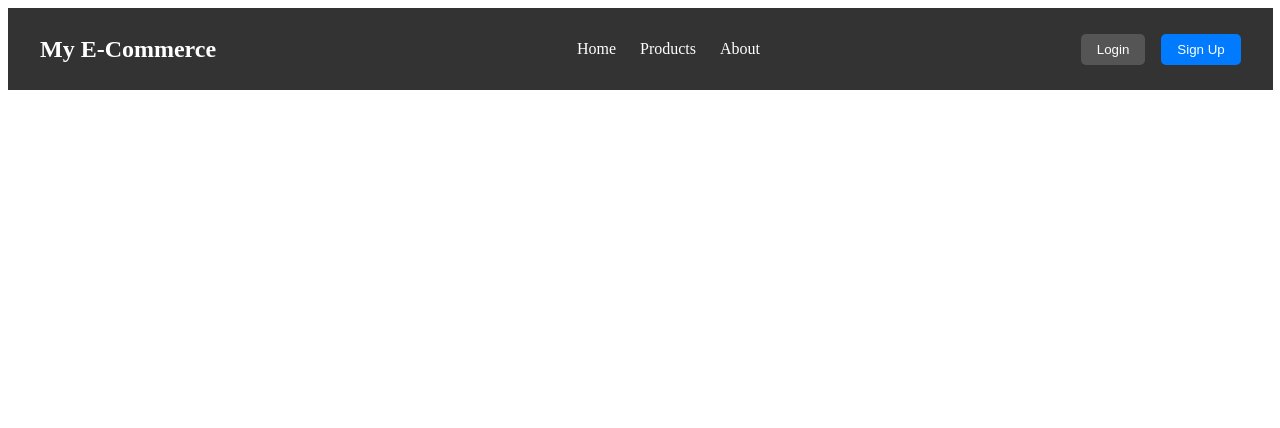
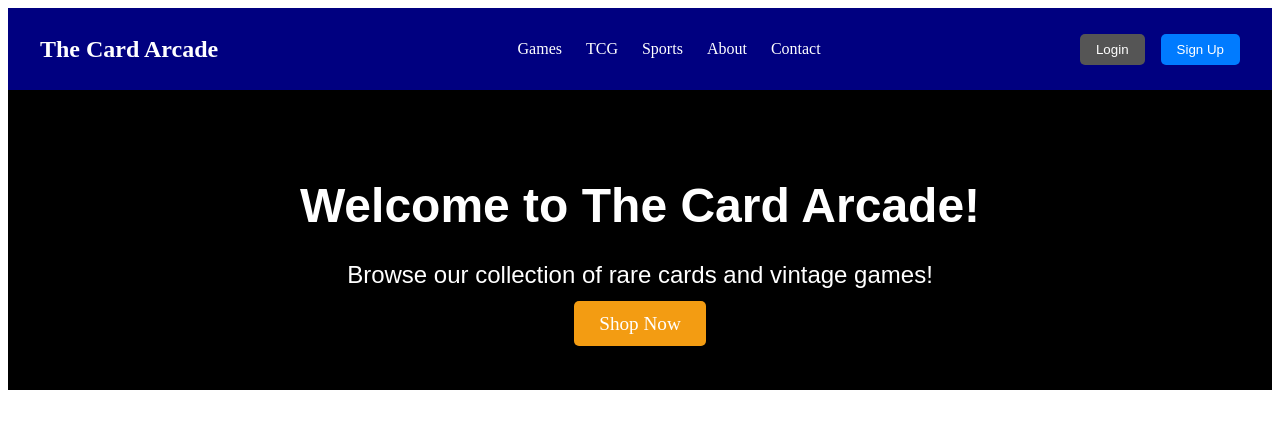
Before and after one commit to ChrisLefrancois/e-mern, a React (Vite) app in the folder client/: page / in a window 1280 px wide. Shown: the top 428 px of the page. Built offline with nearby package versions, Linux system fonts and the light colour scheme.

Commit message:
started a basic banner

```diff
--- /dev/null
+++ b/client/components/banner/Banner.css
@@ -0,0 +1,41 @@
+/* Banner styles */
+.banner {
+  background-color: black;  /* Add your banner image here */
+  height: 300px;
+  display: flex;
+  align-items: center;
+  justify-content: center;
+  color: white;
+  text-align: center;
+  position: relative;
+}
+
+.banner-content {
+  z-index: 2;
+}
+
+.headline {
+  font-size: 3rem;
+  margin-bottom: 10px;
+  font-family: 'Arial', sans-serif;
+}
+
+.subline {
+  font-size: 1.5rem;
+  margin-bottom: 20px;
+  font-family: 'Arial', sans-serif;
+}
+
+.cta-button {
+  background-color: #f39c12; /* Bright, attention-grabbing color */
+  padding: 12px 25px;
+  font-size: 1.2rem;
+  text-decoration: none;
+  color: white;
+  border-radius: 5px;
+  transition: background-color 0.3s ease;
+}
+
+.cta-button:hover {
+  background-color: #e67e22; /* Darker shade for hover effect */
+}
--- /dev/null
+++ b/client/components/banner/Banner.jsx
@@ -0,0 +1,16 @@
+import React from 'react';
+import './Banner.css';  // Make sure to create a separate CSS file or use inline styles
+
+const Banner = () => {
+  return (
+    <div className="banner">
+      <div className="banner-content">
+        <h1 className="headline">Welcome to The Card Arcade!</h1>
+        <p className="subline">Browse our collection of rare cards and vintage games!</p>
+        <a href="#shop" className="cta-button">Shop Now</a>
+      </div>
+    </div>
+  );
+}
+
+export default Banner;
--- a/client/components/navbar/Navbar.css
+++ b/client/components/navbar/Navbar.css
@@ -2,10 +2,10 @@
   display: flex;
   justify-content: space-between;
   align-items: center;
-  background-color: #333;
+  background-color: #000080;
   padding: 1rem 2rem;
   color: white;
-  width: 95%;
+  /* width: 95%; */
 }
 
 .navbar-brand {
--- a/client/components/navbar/Navbar.jsx
+++ b/client/components/navbar/Navbar.jsx
@@ -4,11 +4,13 @@ import './Navbar.css';
 const Navbar = () => {
   return (
     <nav className="navbar">
-      <div className="navbar-brand">My E-Commerce</div>
+      <div className="navbar-brand">The Card Arcade</div>
       <ul className="navbar-links">
-        <li><a href="#home">Home</a></li>
-        <li><a href="#products">Products</a></li>
-        <li><a href="#about">About</a></li>
+        <li><a href="#Games">Games</a></li>
+        <li><a href="#TCG">TCG</a></li>
+        <li><a href="#Sports">Sports</a></li>
+        <li><a href="#About">About</a></li>
+        <li><a href="#Contact">Contact</a></li>
       </ul>
       <div className="navbar-actions">
         <button className="btn login-btn">Login</button>
--- /dev/null
+++ b/client/pages/home/homePage.jsx
@@ -0,0 +1,13 @@
+import React from 'react';
+import Banner from '../../components/banner/Banner';  // Import the Banner component
+// import './App.css';  // Global styles (optional)
+
+function App() {
+  return (
+    <div className="">
+      <Banner />
+    </div>
+  );
+}
+
+export default App;
--- a/client/src/App.jsx
+++ b/client/src/App.jsx
@@ -7,15 +7,11 @@ import Login from '/pages/login/Login';
 import ProductsPage from '/pages/products/ProductsPage';
 import SingleProductPage from '/pages/singleproduct/SingleProductPage';
 import AdminPage from '/pages/admin/adminPage';
+import HomePage from '/pages/home/homePage';
 import { AuthProvider } from '../context/AuthContext';
 import PrivateRoute from '../components/PrivateRoute';
 
-const HomePage = () => {
-  return (
-    <div>
-    </div>
-  );
-};
+
 
 function App() {
   return (
@@ -23,6 +19,7 @@ function App() {
       <Router>
         <Navbar />
         <Routes>
+          <Route path="/" element={<HomePage />} />
           <Route path="/signup" element={<Signup />} />
           <Route path="/login" element={<Login />} />
           <Route path="/products" element={<ProductsPage />} />
```
